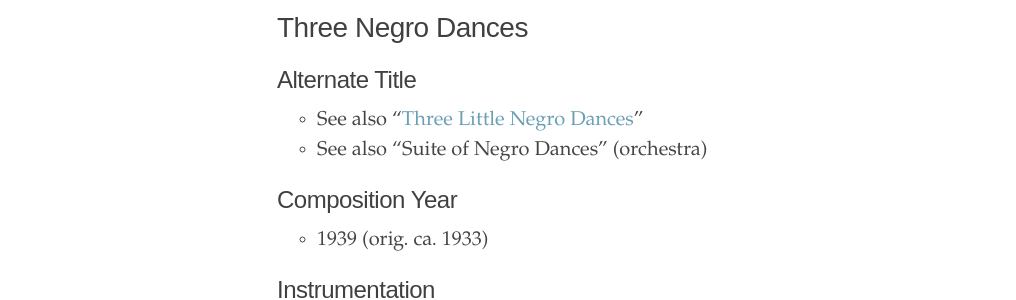
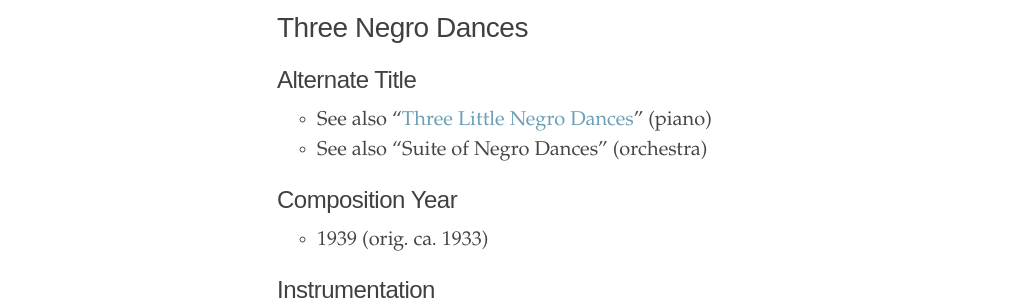
Before and after one commit to dwshadle/florence-price-catalog, a Jekyll site: the page built from _texts/price-three_negro_dances.md, in a window 1280 px wide. Shown: the part 127-427 px from the top of the page, without its empty margins (3-1019 px from the left). Built offline with Jekyll 4.4.1, drawn with Linux system fonts in a browser that asks for light colours.

Commit message:
Update price-three_negro_dances.md

```diff
--- a/_texts/price-three_negro_dances.md
+++ b/_texts/price-three_negro_dances.md
@@ -7,7 +7,7 @@ permalink: /price-three-negro-dances/
 ---
 
 ## Alternate Title
-- See also "[Three Little Negro Dances](/price-three-little-negro-dances/)"
+- See also "[Three Little Negro Dances](/price-three-little-negro-dances/)" (piano)
 - See also "Suite of Negro Dances" (orchestra)
 
 ## Composition Year
```
